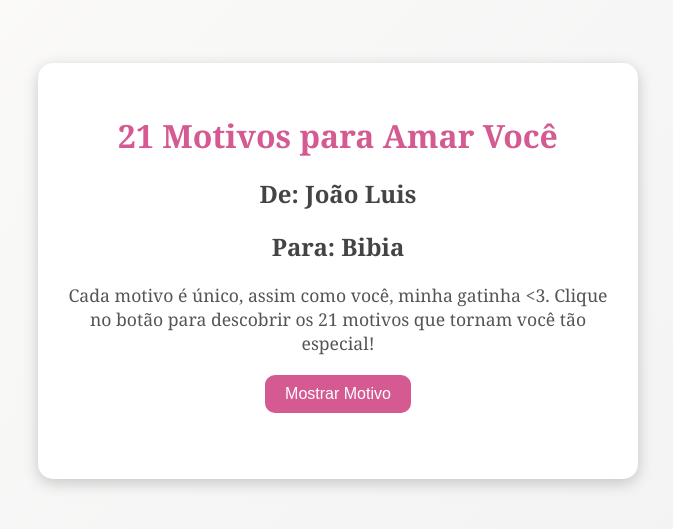
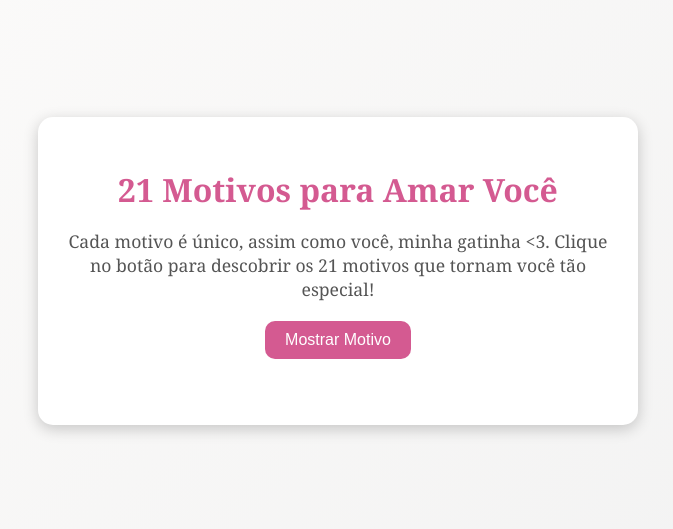
Before and after one commit to Rockisho/21motivos, a plain HTML site: page index.html in a window 1280 px wide. Shown: the part 129-658 px from the top of the page, without its empty margins (302-975 px from the left). Drawn offline with Linux system fonts and the light colour scheme.

Commit message:
Update index.html

```diff
--- a/index.html
+++ b/index.html
@@ -9,8 +9,6 @@
 <body>
   <div class="container">
     <h1> 21 Motivos para Amar Você</h1>
-    <h2>De: João Luis </h2>
-    <h2>Para: Bibia</h2>
     <p>Cada motivo é único, assim como você, minha gatinha <3. Clique no botão para descobrir os 21 motivos que tornam você tão especial!</p>
     <button id="reveal-button">Mostrar Motivo</button>
     <ul id="reasons-list">
```
